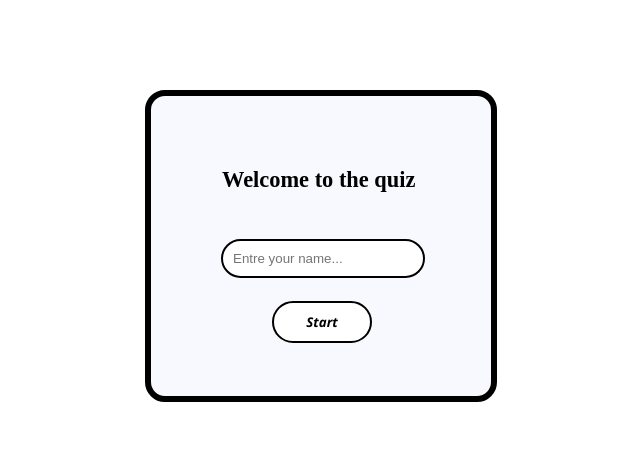
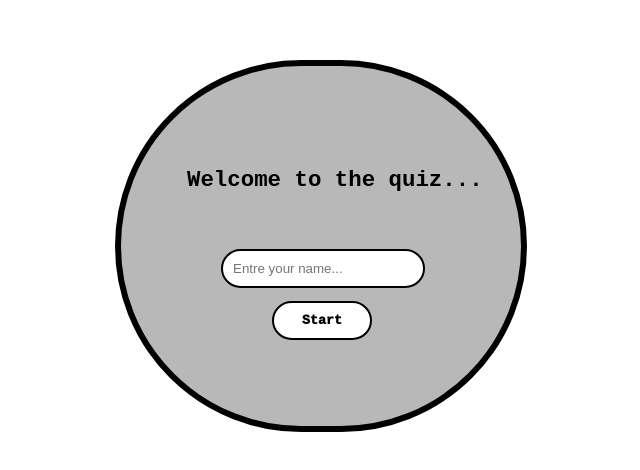
Before and after one commit to theZoid9/Quiz-app, a plain HTML site: page pages/welcome.html in a window 1280 px wide. Shown: the part 156-626 px from the top of the page, without its empty margins (319-959 px from the left). Drawn offline with Linux system fonts and the light colour scheme.

Commit message:
ui category page done

```diff
--- a/pages/welcome.html
+++ b/pages/welcome.html
@@ -12,7 +12,7 @@
     <body>
         <div class="block">
         <form action="categories.html" class="container">
-            <h1 class="head">Welcome to the quiz</h1>
+            <h1 class="head">Welcome to the quiz...</h1>
             <input type="text" placeholder="Entre your name..." name="email" required>
             <button type="submit" class="btn">Start</button>
         </form>
--- a/styles/category.css
+++ b/styles/category.css
@@ -41,7 +41,7 @@
     width: 100px;
     padding: 3px;
     position: relative;
-    top: 30px;
+    top: 20px;
     font-size: 1.3rem;
     font-family: 'Courier New', Courier, monospace;
 }
--- a/styles/welcome.css
+++ b/styles/welcome.css
@@ -1,14 +1,17 @@
 * {
-    background-color: ghostwhite;
+
     margin: 1px;
     padding: 0;
 
 }
 
 .head {
-    width: 200px;
+    position: relative;
+    right: 35px;
+    width: 350px;
     font-size: 1.4rem;
-    padding-bottom: 40px;
+    padding-bottom: 20px;
+    font-family: 'Courier New', Courier, monospace;
 }
 
 .block {
@@ -20,18 +23,20 @@
 }
 
 .container {
-    top: 200px;
+    top: 300px;
     left: 200px;
     max-width: 200px;
     height: 160px;
-    padding: 70px;
+    padding: 100px;
     margin: 20px;
-    background-color: ghostwhite;
+    background-color: rgb(184, 184, 184);
     border: 6px solid;
-    border-radius: 20px;
+    border-radius: 800px;
 }
 
 input[type=text]{
+    position: relative;
+    top: 30px;
     width: 90%;
     padding: 10px;
     margin: 5px 0 22px 0;
@@ -41,9 +46,12 @@ input[type=text]{
     border:  2px solid black;
 
 }
-
+button:hover {
+    background-color: rgb(119, 119, 119);
+}
 .btn {
     position: relative;
+    top: 20px;
     left:  50px;
     width: 50%;
     border-radius: 999px;
@@ -51,7 +59,6 @@ input[type=text]{
     background-color: white;
     border:  2px solid black;
     font-weight: 1000;
-    font-style: italic;
-    font-family: 'Segoe UI', Tahoma, Geneva, Verdana, sans-serif;
+    font-family: 'Courier New', Courier, monospace;
 
 }
```
Also changed, not shown: pages/categories.html (+1 -1 lines).
